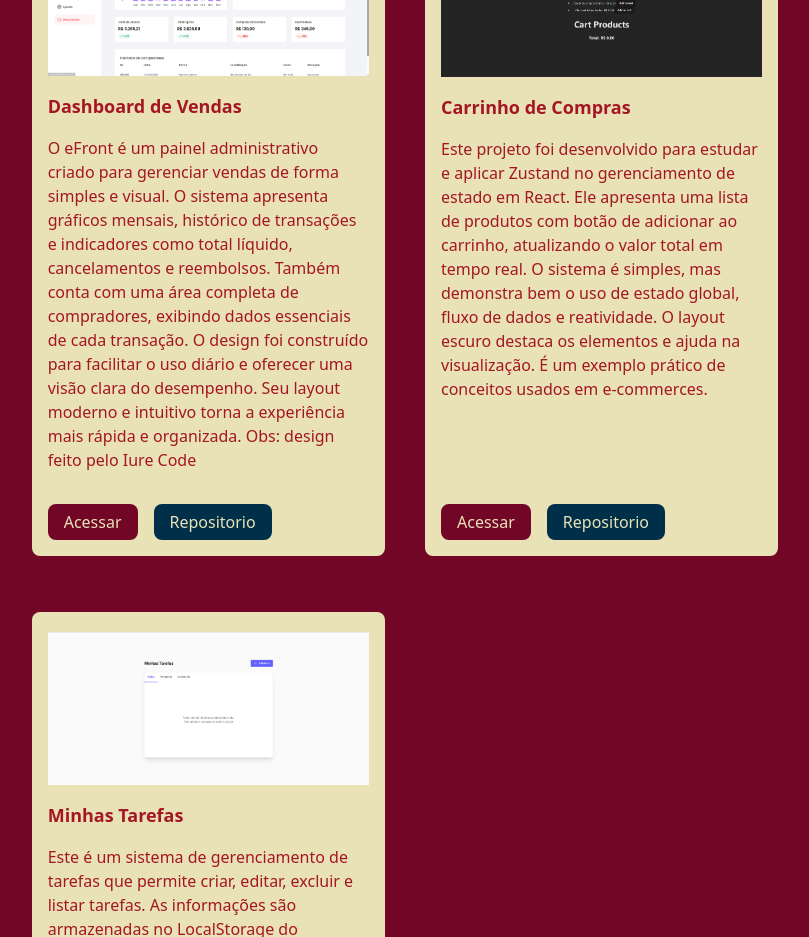
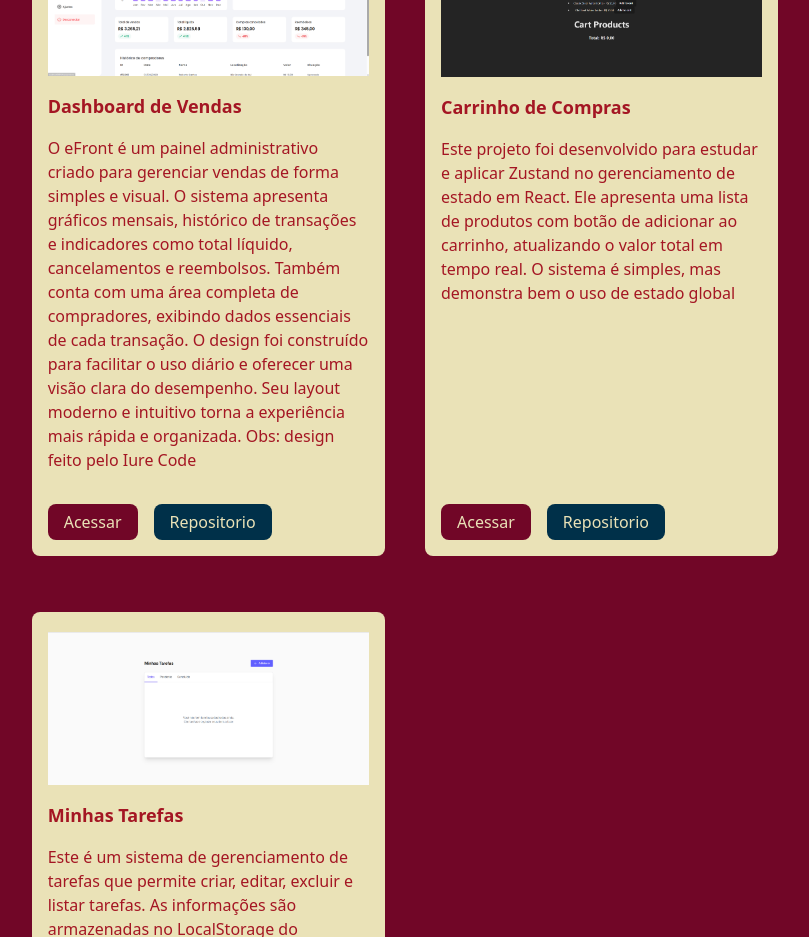
Before and after one commit to Guilherme-V-Rocha/portfolio, a Next.js app: page / in a window 1280 px wide. Shown: the part 840-1777 px from the top of the page, without its empty margins (235-1044 px from the left). Built offline with nearby package versions, Linux system fonts and the light colour scheme.

Commit message:
remove text

```diff
--- a/src/mock/data.ts
+++ b/src/mock/data.ts
@@ -13,7 +13,7 @@ export const datas = [
   {
     img: learnZustand,
     title: 'Carrinho de Compras',
-    text: 'Este projeto foi desenvolvido para estudar e aplicar Zustand no gerenciamento de estado em React. Ele apresenta uma lista de produtos com botão de adicionar ao carrinho, atualizando o valor total em tempo real. O sistema é simples, mas demonstra bem o uso de estado global, fluxo de dados e reatividade. O layout escuro destaca os elementos e ajuda na visualização. É um exemplo prático de conceitos usados em e-commerces.',
+    text: 'Este projeto foi desenvolvido para estudar e aplicar Zustand no gerenciamento de estado em React. Ele apresenta uma lista de produtos com botão de adicionar ao carrinho, atualizando o valor total em tempo real. O sistema é simples, mas demonstra bem o uso de estado global',
     acess: 'https://learn-zustand-snowy.vercel.app/',
     redirect: 'https://github.com/Guilherme-V-Rocha/learn_zustand',
   },
```
